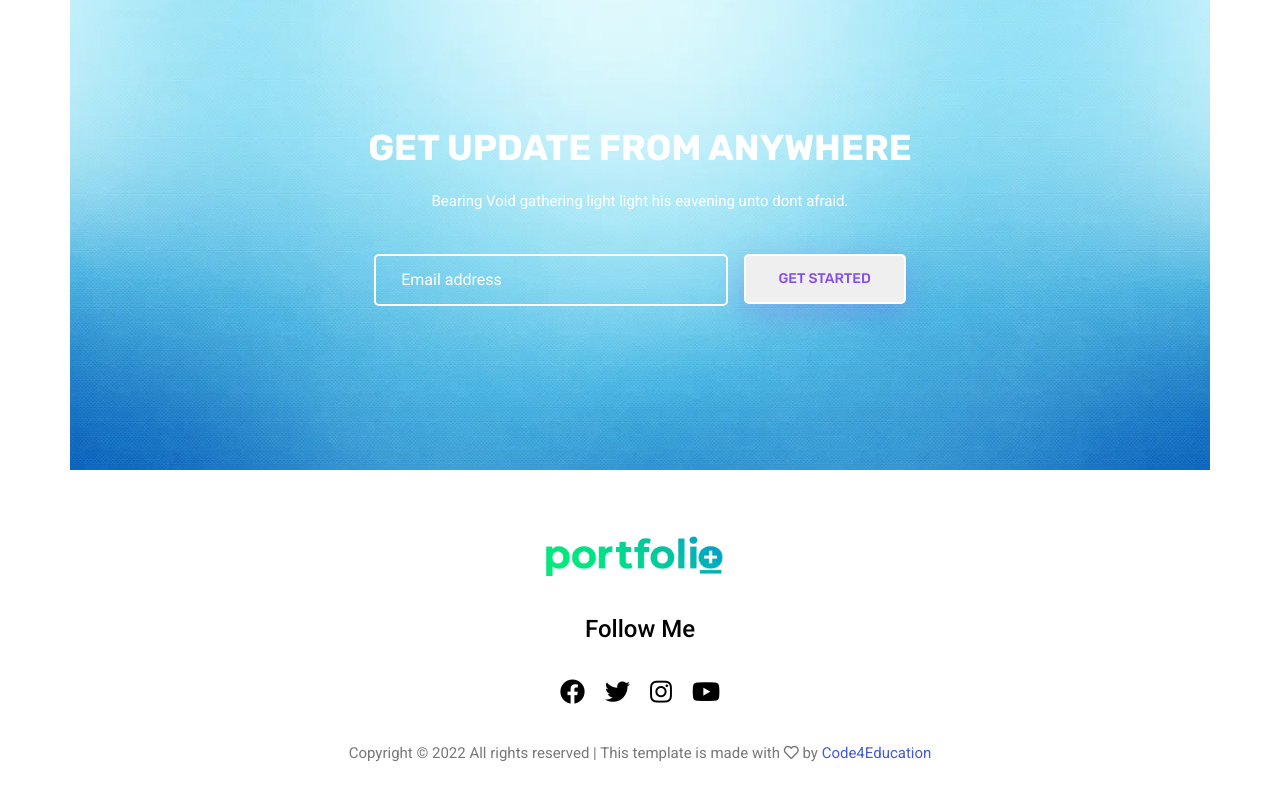
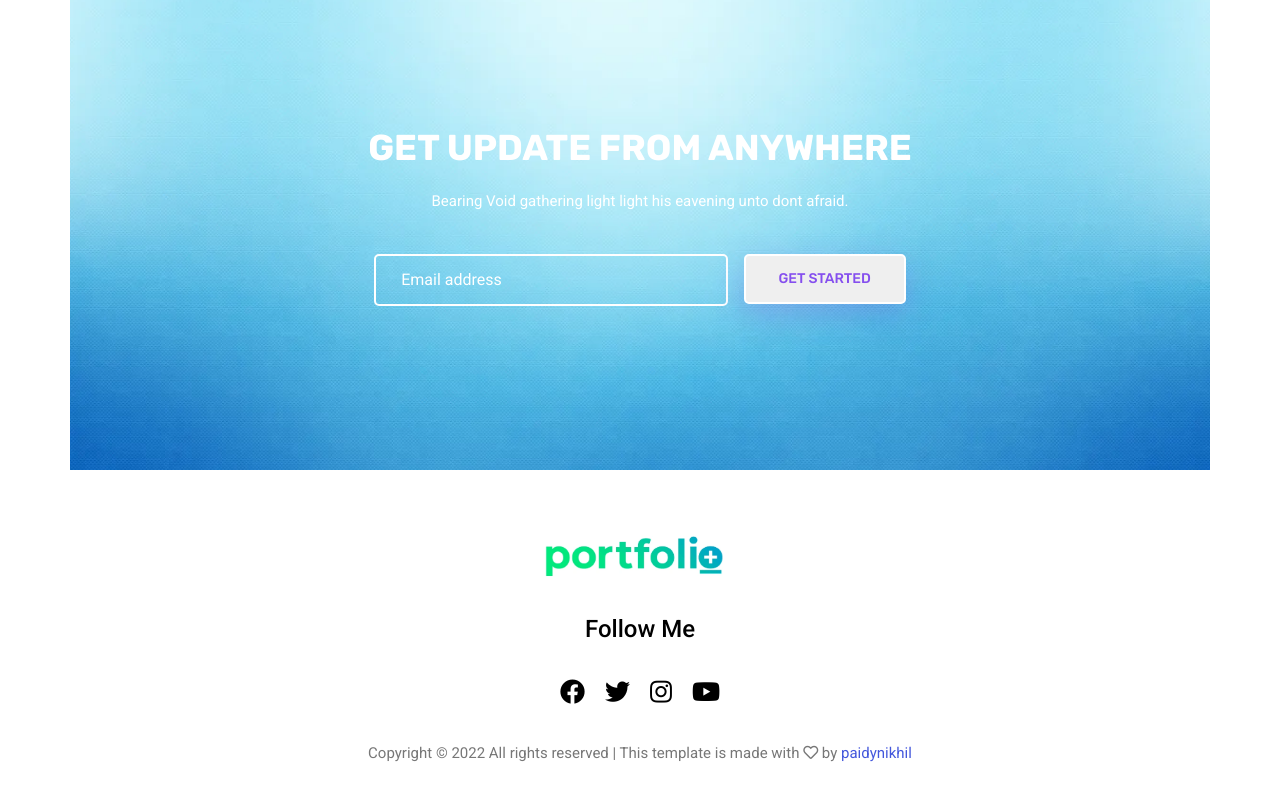
Before and after one commit to paidynikhil/portfolio-1, a plain HTML site: page index.html in a window 1280 px wide. Shown: the part 4337-5137 px from the top of the page. Drawn offline with nearby package versions, Linux system fonts and the light colour scheme.

Commit message:
Update index.html

```diff
--- a/index.html
+++ b/index.html
@@ -418,7 +418,7 @@
                     </div>
                 </div>
                 <div class="col-lg-8 col-sm-12">
-                    <p class="footer-text text-center my-2">Copyright © 2022 All rights reserved | This template is made with <i class="far fa-heart"></i> by <a href="#">Code4Education</a>
+                    <p class="footer-text text-center my-2">Copyright © 2022 All rights reserved | This template is made with <i class="far fa-heart"></i> by <a href="#">paidynikhil</a>
                     </p>
 
                 </div>
```
